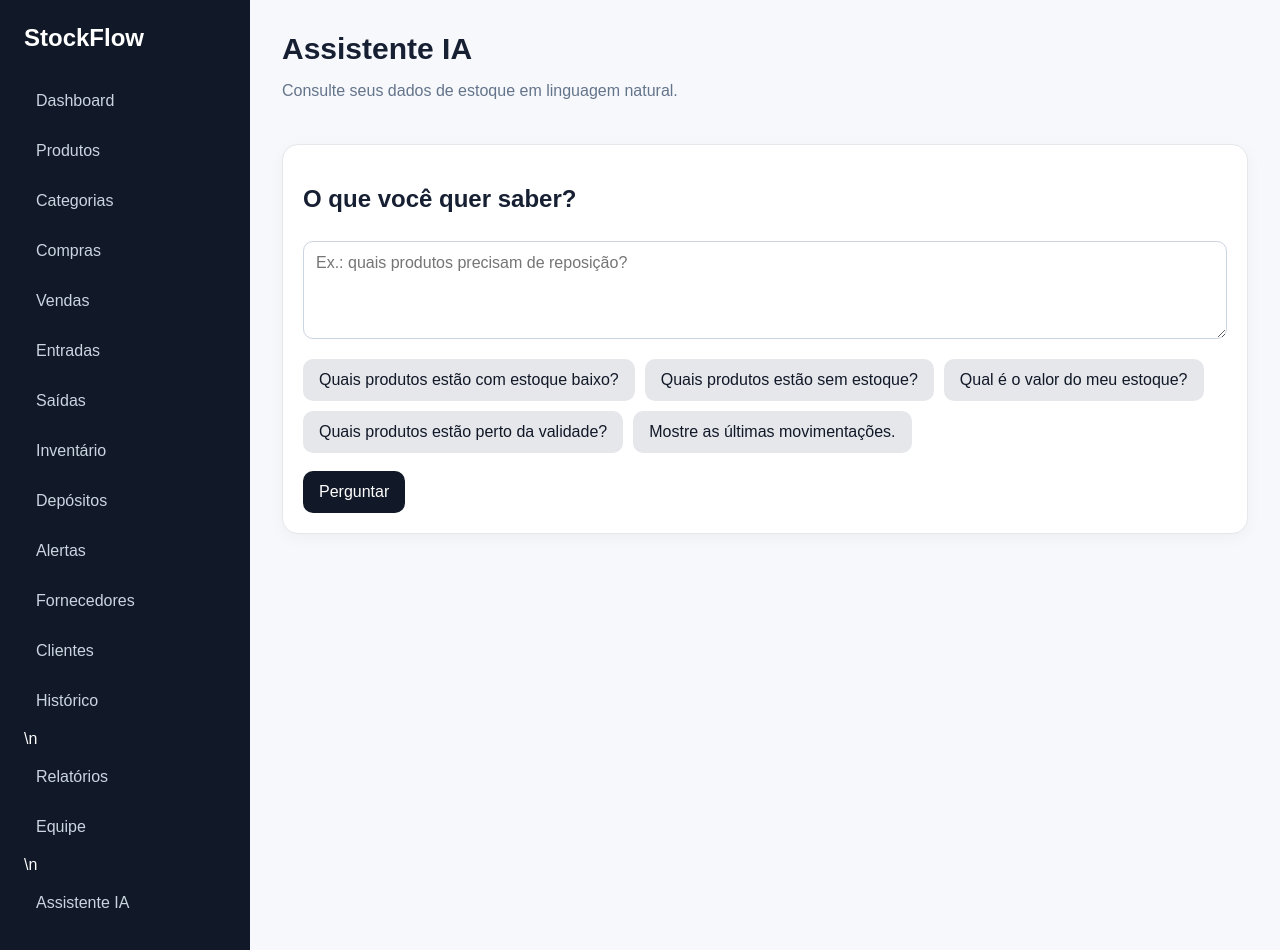
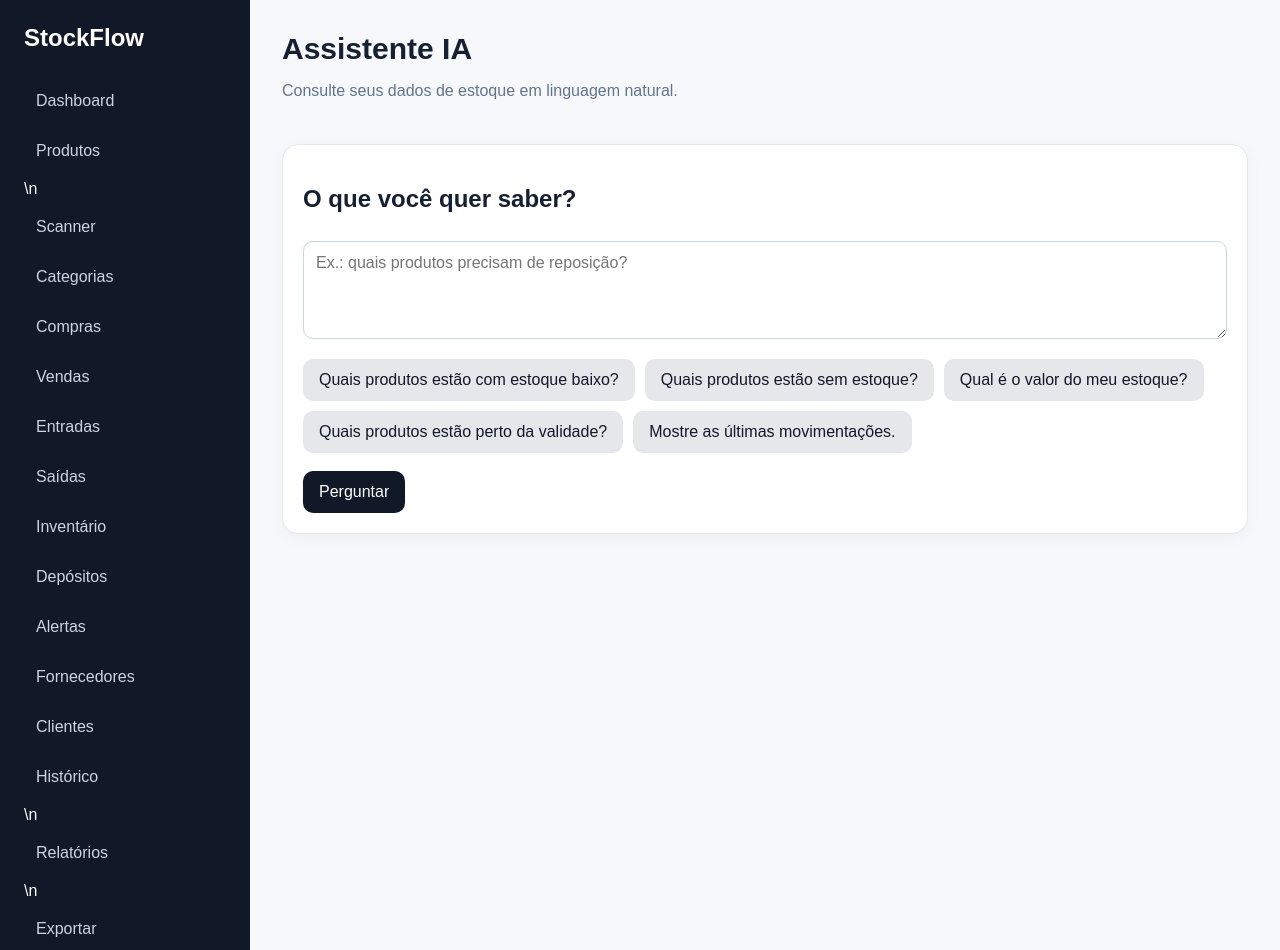
Before and after one commit to atomic-cod/stockflow, a Next.js app: page /ia in a window 1280 px wide. Shown: the top 950 px of the page. Built offline with nearby package versions, Linux system fonts and the light colour scheme.

Commit message:
feat(ui): add scanner and export navigation

```diff
--- a/src/components/sidebar.tsx
+++ b/src/components/sidebar.tsx
@@ -11,7 +11,7 @@ export function Sidebar(){
     <div className="brand">StockFlow</div>
     <nav className="nav">
       <Link href="/dashboard">Dashboard</Link>
-      <Link href="/produtos">Produtos</Link>
+      <Link href="/produtos">Produtos</Link>\n      <Link href="/scanner">Scanner</Link>
       <Link href="/categorias">Categorias</Link>
       <Link href="/compras">Compras</Link>
       <Link href="/vendas">Vendas</Link>
@@ -22,7 +22,7 @@ export function Sidebar(){
       <Link href="/alertas">Alertas</Link>
       <Link href="/fornecedores">Fornecedores</Link>
       <Link href="/clientes">Clientes</Link>
-      <Link href="/historico">Histórico</Link>\n      <Link href="/relatorios">Relatórios</Link>
+      <Link href="/historico">Histórico</Link>\n      <Link href="/relatorios">Relatórios</Link>\n      <Link href="/exportar">Exportar</Link>
       <Link href="/equipe">Equipe</Link>\n      <Link href="/ia">Assistente IA</Link>
     </nav>
     <button className="btn secondary" onClick={logout}>Sair</button>
```
